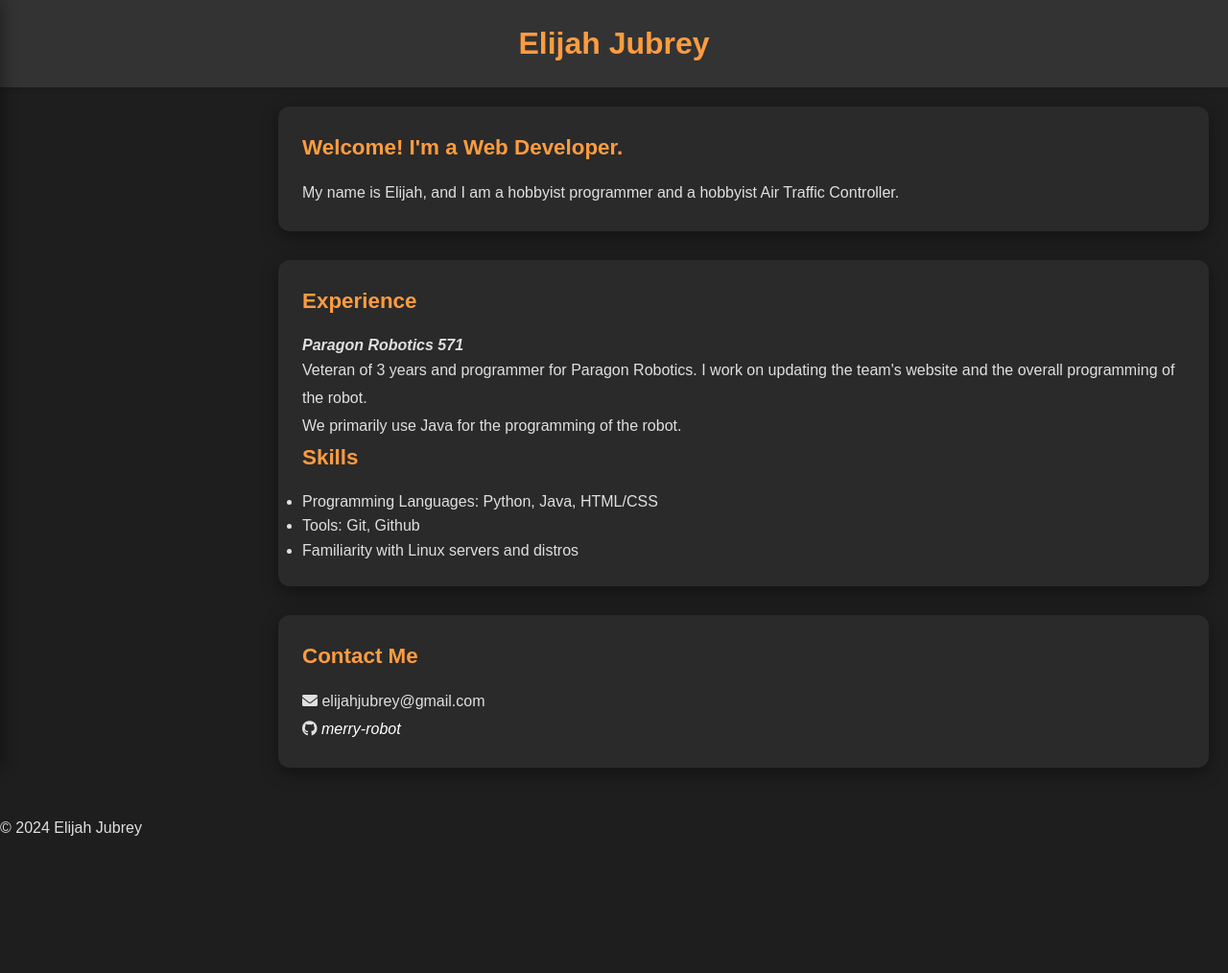
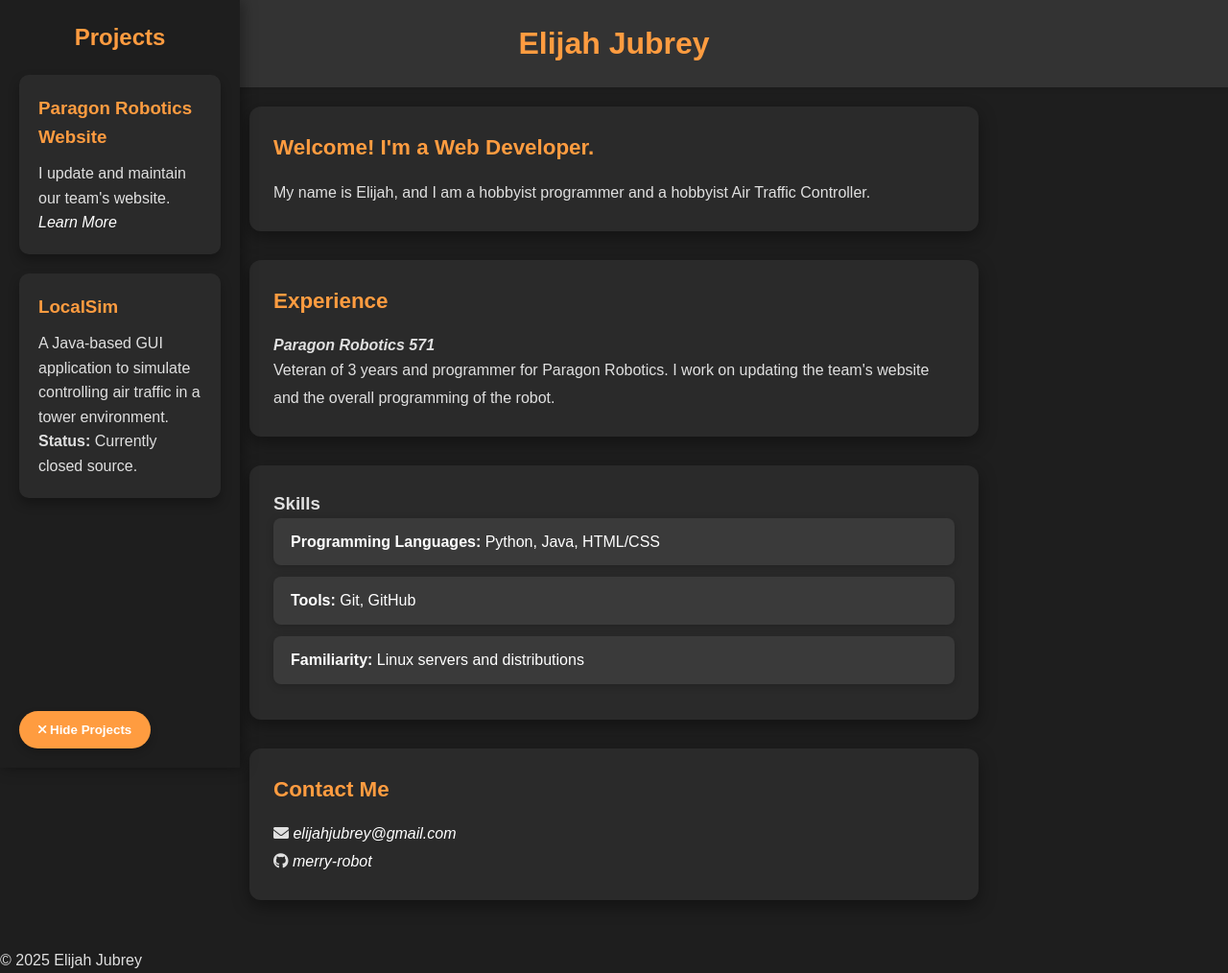
Before and after one commit to Merry-robot/portfolio, a plain HTML site: page index.html in a window 1280 px wide. Shown: the whole page at 96% size. Before the commit the page ends 875 px from the top, so only its background shows below. Drawn offline with Linux system fonts and the light colour scheme.

Commit message:
update format and re-add button

```diff
--- a/index.html
+++ b/index.html
@@ -3,7 +3,7 @@
 <head>
     <meta charset="UTF-8">
     <meta name="viewport" content="width=device-width, initial-scale=1.0">
-    <title>JY's Portfolio</title>
+    <title>Elijah Jubrey's Portfolio</title>
     <link rel="stylesheet" href="style.css">
     <script src="main.js" defer></script>
     <link rel="stylesheet" href="https://cdnjs.cloudflare.com/ajax/libs/font-awesome/6.0.0-beta3/css/all.min.css">
@@ -13,60 +13,57 @@
         <h1>Elijah Jubrey</h1>
     </header>
 
+    <aside id="sidebar" aria-label="Project List">
+        <h2>Projects</h2>
+
+        <div class="project-item">
+            <h3>Paragon Robotics Website</h3>
+            <p>I update and maintain our team's website.</p>
+            <a href="https://paragonrobotics.org" class="project-link" target="_blank" rel="noopener noreferrer">Learn More</a>
+        </div>
+
+        <div class="project-item">
+            <h3>LocalSim</h3>
+            <p>A Java-based GUI application to simulate controlling air traffic in a tower environment.</p>
+            <p><strong>Status:</strong> Currently closed source.</p>
+        </div>
+    </aside>
+
     <main>
         <section id="intro">
             <h2 id="hero-text">Welcome! I'm <span class="dynamic-text">Elijah Jubrey</span></h2>
             <p>My name is Elijah, and I am a hobbyist programmer and a hobbyist Air Traffic Controller.</p>
         </section>
 
-        <section>
+        <section class="experience">
+            <h3>Experience</h3>
+            <h4><i>Paragon Robotics 571</i></h4>
+            <p>Veteran of 3 years and programmer for Paragon Robotics. I work on updating the team's website and the overall programming of the robot.</p>
+        </section>
 
-            <div class="experience">
-                <h3>Experience</h3>
-
-                <h4><i>Paragon Robotics 571</i></h4>
-                <p>Veteran of 3 years and programmer for Paragon Robotics. I work on updating the team's website and the overall programming of the robot.</br>
-                   We primarily use Java for the programming of the robot.
-                </p>
-                   <h3>Skills</h3>
-
-                   <ul>
-                       <li>Programming Languages: Python, Java, HTML/CSS</li>
-                       <li>Tools: Git, Github</li>
-                       <li>Familiarity with Linux servers and distros</li>
-                   </ul>
-            </div>
-
-
-
-            <aside id="sidebar">
-                <h2>Projects</h2>
-                <div class="project-item">
-                    <h3>Paragon Robotics Website</h3>
-                    <p>I update and maintain our team's website.</p>
-                    <a href="https://paragonrobotics.org" class="project-link" target="_blank">Learn More</a>
-                </div>
-                <div class="project-item">
-                    <h3>LocalSim</h3>
-                    <p>A Java-based GUI application to simulate controlling air traffic in a tower environment.</p>
-                    <a>Currently closed source.</a>
-                </div>
-            </aside>
-
+        <section class="skills">
+            <h3>Skills</h3>
+            <ul>
+                <li><strong>Programming Languages:</strong> Python, Java, HTML/CSS</li>
+                <li><strong>Tools:</strong> Git, GitHub</li>
+                <li><strong>Familiarity:</strong> Linux servers and distributions</li>
+            </ul>
         </section>
 
         <section id="contact">
             <h2>Contact Me</h2>
-            <p><i class="fas fa-envelope"></i> elijahjubrey@gmail.com</p>
-            <p><i class="fab fa-github"></i> <a href="https://github.com/merry-robot" target="_blank">merry-robot</a></p>
+            <p><i class="fas fa-envelope"></i> <a href="mailto:elijahjubrey@gmail.com">elijahjubrey@gmail.com</a></p>
+            <p><i class="fab fa-github"></i> <a href="https://github.com/merry-robot" target="_blank" rel="noopener noreferrer">merry-robot</a></p>
         </section>
     </main>
 
+    <!-- Toggle Button -->
+    <button id="toggle-projects">
+        <i class="fas fa-times"></i> Hide Projects
+    </button>
+
     <footer>
-        <p>&copy; 2024 Elijah Jubrey</p>
+        <p>&copy; 2025 Elijah Jubrey</p>
     </footer>
-
-    <!-- Toggle Button -->
-    <button id="toggle-projects">Show Projects</button>
 </body>
 </html>
--- a/main.js
+++ b/main.js
@@ -1,3 +1,4 @@
+// Dynamic text animation
 const dynamicText = document.querySelector('.dynamic-text');
 const roles = ['a Web Developer.', 'an Air Traffic Enthusiast.'];
 let roleIndex = 0;
@@ -13,8 +14,12 @@ document.addEventListener("DOMContentLoaded", function () {
     const toggleButton = document.getElementById("toggle-projects");
     const sidebar = document.getElementById("sidebar");
 
+    // Show sidebar by default
+    sidebar.classList.add("show");
+
     toggleButton.addEventListener("click", function () {
         sidebar.classList.toggle("show");
+
         if (sidebar.classList.contains("show")) {
             toggleButton.innerHTML = '<i class="fas fa-times"></i> Hide Projects';
         } else {
--- a/style.css
+++ b/style.css
@@ -32,6 +32,12 @@ h1 {
 
 main {
     padding: 20px;
+    max-width: 800px;
+    margin: 0 auto;
+    transition: margin-left 0.3s ease-in-out;
+}
+
+main.sidebar-visible {
     margin-left: 270px;
 }
 
@@ -46,12 +52,6 @@ main {
     padding: 20px;
     box-shadow: 2px 0 15px rgba(0, 0, 0, 0.4);
     z-index: 1000;
-    transform: translateX(-100%);
-    transition: transform 0.3s ease-in-out;
-}
-
-#sidebar.show {
-    transform: translateX(0);
 }
 
 #sidebar h2 {
@@ -78,8 +78,8 @@ main {
     color: #e0e0e0;
 }
 
+/* Toggle Button Styles */
 #toggle-projects {
-    display: none;
     position: fixed;
     bottom: 20px;
     left: 20px;
@@ -101,13 +101,44 @@ main {
     box-shadow: 0 6px 12px rgba(0, 0, 0, 0.3);
 }
 
+/* Sidebar Animation */
+#sidebar {
+    position: fixed;
+    left: -270px;
+    top: 0;
+    width: 250px;
+    height: 100%;
+    background-color: #1e1e1e;
+    color: #ffffff;
+    padding: 20px;
+    box-shadow: 2px 0 15px rgba(0, 0, 0, 0.4);
+    transition: left 0.3s ease-in-out;
+}
+
+#sidebar.show {
+    left: 0;
+}
+
+
+#toggle-projects.hidden {
+    visibility: hidden;
+    opacity: 0;
+}
+
+
+#toggle-projects:hover {
+    background-color: #f5a623;
+    transform: translateY(-3px);
+    box-shadow: 0 6px 12px rgba(0, 0, 0, 0.3);
+}
+
 @media (max-width: 768px) {
+    main {
+        margin-left: 0;
+    }
+
     #toggle-projects {
         display: block;
-    }
-
-    main {
-        margin-left: 0;
     }
 }
 
```
